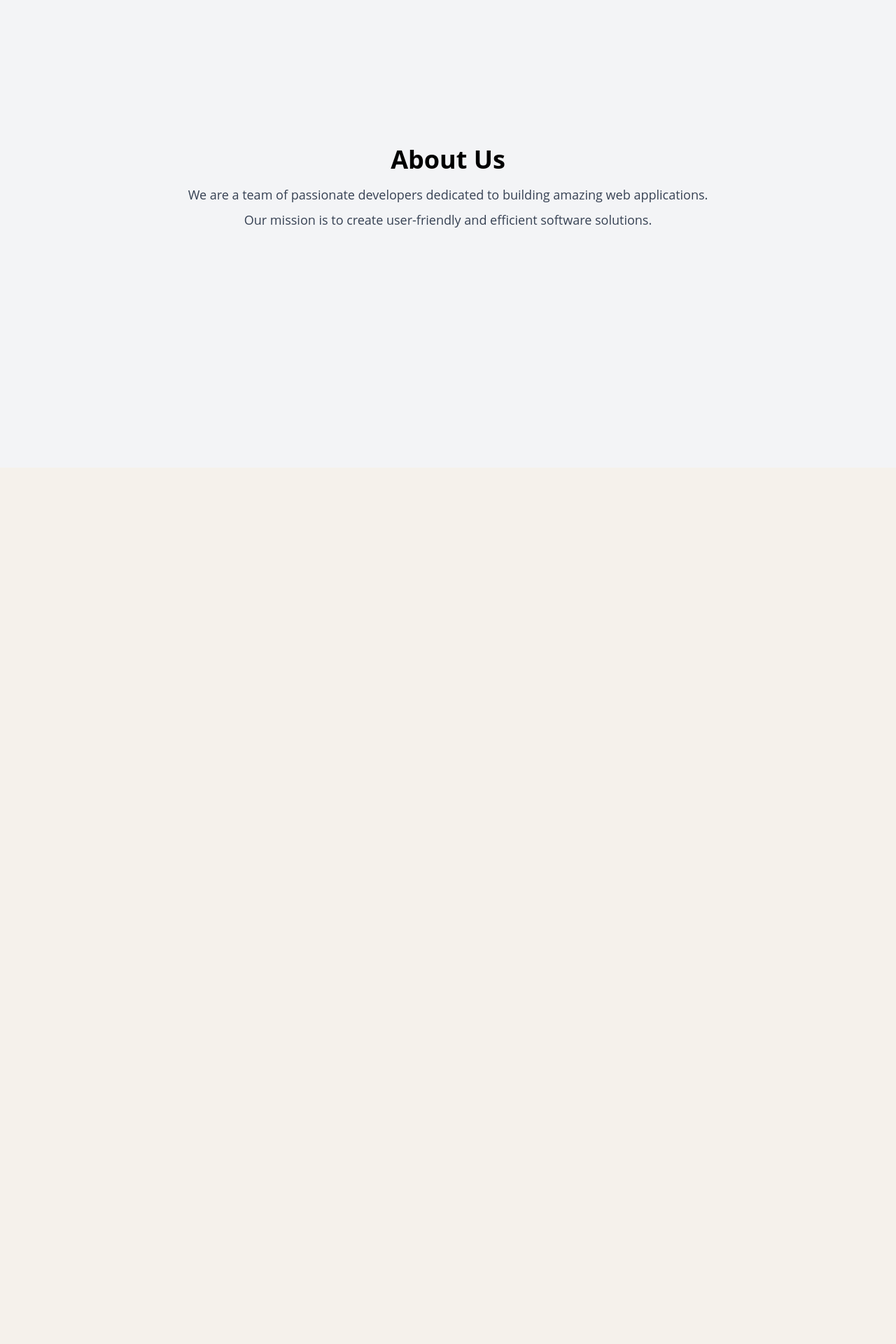
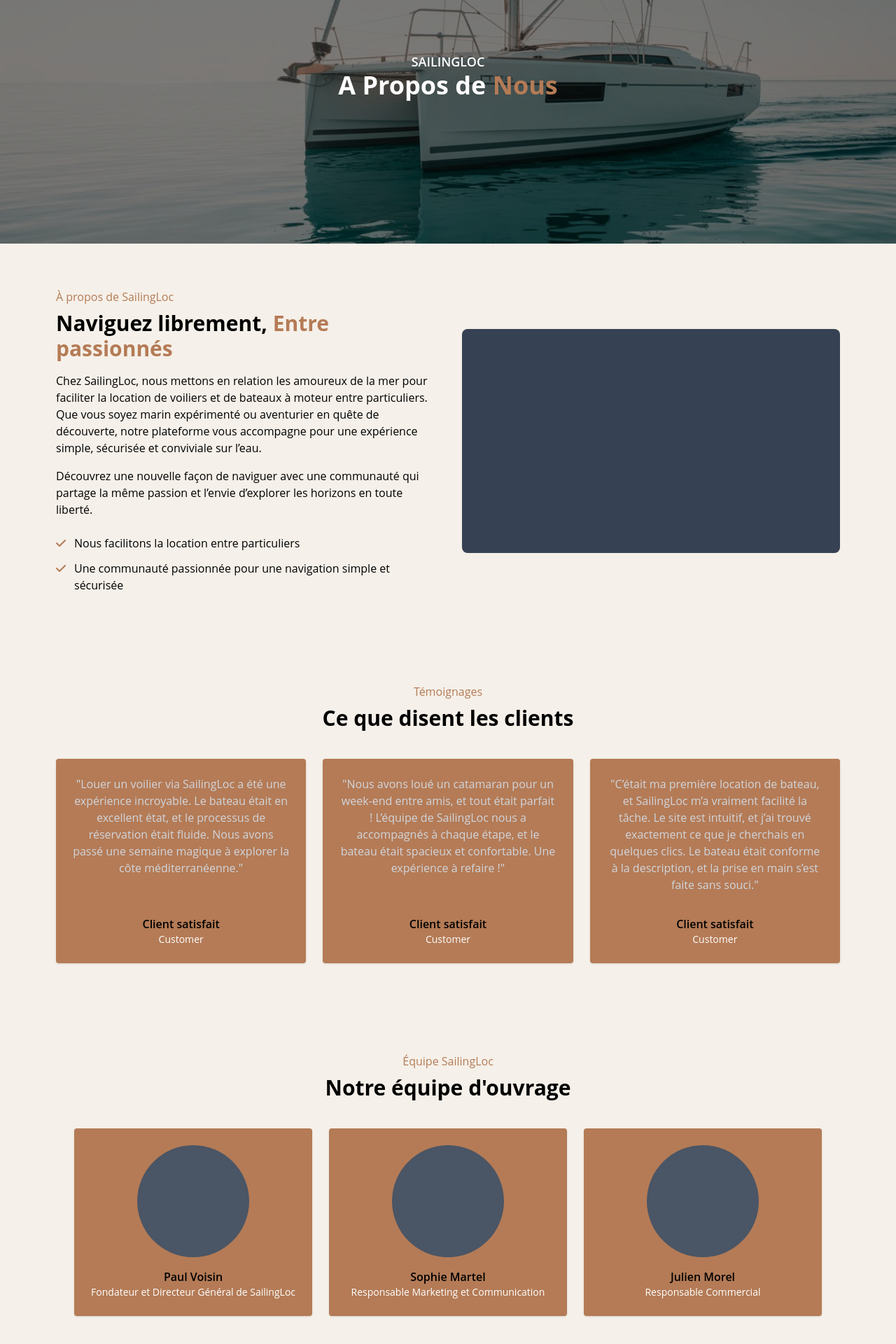
Before and after one commit to Yass8/DEVO23-G4-SAILINGLOC, a React (Vite) app in the folder front/: page /about in a window 1280 px wide. Shown: the part 132-2052 px from the top of the page at 70% size. Before the commit the page ends 800 px from the top, so only its background shows below. Built offline with nearby package versions, Linux system fonts and the light colour scheme; a web font is replaced by a local one.

Commit message:
feat: enhance About page with loading state, ScrollToTop component, and improved layout

```diff
--- a/front/src/Client/pages/About.jsx
+++ b/front/src/Client/pages/About.jsx
@@ -1,16 +1,85 @@
+import { useEffect, useState } from 'react';
+import ScrollToTop from '../components/ScrollToTop';
+import { FontAwesomeIcon } from '@fortawesome/react-fontawesome';
+import { faCheck } from '@fortawesome/free-solid-svg-icons';
 
-function About() {
+export default function About() {
+  const [loading, setLoading] = useState(true);
+
+  useEffect(() => {
+    const timer = setTimeout(() => setLoading(false), 1000);
+    return () => clearTimeout(timer);
+  }, []);
+
+  if (loading) {
+    return (
+      <div className="fixed inset-0 bg-black flex items-center justify-center z-50">
+        <div className="animate-spin rounded-full h-16 w-16 border-t-4 border-b-4 border-[#b47b56]"></div>
+      </div>
+    );
+  }
+
   return (
-    <div className="flex flex-col items-center justify-center h-screen bg-gray-100">
-      <h1 className="text-4xl font-bold mb-4">About Us</h1>
-      <p className="text-lg text-gray-700">
-        We are a team of passionate developers dedicated to building amazing web applications.
-      </p>
-      <p className="text-lg text-gray-700 mt-2">
-        Our mission is to create user-friendly and efficient software solutions.
-      </p>
+    <div className="bg-[#f5f0e9] text-black min-h-screen flex flex-col">
+      <ScrollToTop />
+
+      {/* Header Banner */}
+      <section className="h-[60vh] bg-cover bg-center flex flex-col justify-center items-center text-center relative" style={{ backgroundImage: "url('/images/hero.jpeg')" }}>
+        <div className="absolute inset-0 bg-black/50"></div>
+        <h6 className="text-lg text-white font-semibold z-10">SAILINGLOC</h6>
+        <h1 className="text-4xl text-white font-bold z-10">A Propos de <span className="text-[#b47b56]">Nous</span></h1>
+      </section>
+
+      {/* About Section */}
+      <section className="max-w-6xl mx-auto py-16 px-4 grid md:grid-cols-2 gap-10 items-center">
+        <div>
+          <h3 className="text-[#b47b56] mb-2">À propos de SailingLoc</h3>
+          <h2 className="text-3xl font-bold mb-4">Naviguez librement, <span className="text-[#b47b56]">Entre passionnés</span></h2>
+          <p className="mb-4">Chez SailingLoc, nous mettons en relation les amoureux de la mer pour faciliter la location de voiliers et de bateaux à moteur entre particuliers. Que vous soyez marin expérimenté ou aventurier en quête de découverte, notre plateforme vous accompagne pour une expérience simple, sécurisée et conviviale sur l’eau.</p>
+          <p className="mb-6">Découvrez une nouvelle façon de naviguer avec une communauté qui partage la même passion et l’envie d’explorer les horizons en toute liberté.</p>
+          <ul className="space-y-3">
+            {["Nous facilitons la location entre particuliers", "Une communauté passionnée pour une navigation simple et sécurisée"].map((text, idx) => (
+              <li key={idx} className="flex items-start">
+                <FontAwesomeIcon icon={faCheck} className="text-[#b47b56] mt-1 mr-3" />
+                <span>{text}</span>
+              </li>
+            ))}
+          </ul>
+        </div>
+        <div className="w-full h-80 bg-gray-700 rounded-lg"></div> {/* Placeholder image */}
+      </section>
+
+      {/* Testimonials Section */}
+      <section className="max-w-6xl mx-auto py-16 px-4 text-center">
+        <h3 className="text-[#b47b56] mb-2">Témoignages</h3>
+        <h2 className="text-3xl font-bold mb-10">Ce que disent les clients</h2>
+        <div className="grid md:grid-cols-3 gap-6">
+          {["Louer un voilier via SailingLoc a été une expérience incroyable. Le bateau était en excellent état, et le processus de réservation était fluide. Nous avons passé une semaine magique à explorer la côte méditerranéenne.", "Nous avons loué un catamaran pour un week-end entre amis, et tout était parfait ! L’équipe de SailingLoc nous a accompagnés à chaque étape, et le bateau était spacieux et confortable. Une expérience à refaire !", "C’était ma première location de bateau, et SailingLoc m’a vraiment facilité la tâche. Le site est intuitif, et j’ai trouvé exactement ce que je cherchais en quelques clics. Le bateau était conforme à la description, et la prise en main s’est faite sans souci."].map((text, idx) => (
+            <div key={idx} className="bg-[#b47b56] p-6 rounded shadow flex flex-col justify-between">
+              <p className="text-gray-300 mb-4">"{text}"</p>
+              <div className="mt-4">
+                <h6 className="font-semibold">Client satisfait</h6>
+                <p className="text-sm text-white">Customer</p>
+              </div>
+            </div>
+          ))}
+        </div>
+      </section>
+
+      {/* Team Section */}
+      <section className="max-w-6xl mx-auto py-16 px-4 text-center">
+        <h3 className="text-[#b47b56] mb-2">Équipe SailingLoc</h3>
+        <h2 className="text-3xl font-bold mb-10">Notre équipe d'ouvrage</h2>
+        <div className="grid md:grid-cols-3 gap-6">
+          {["Paul Voisin", "Sophie Martel", "Julien Morel"].map((name, idx) => (
+            <div key={idx} className="flex flex-col items-center bg-[#b47b56] p-6 rounded shadow">
+              <div className="w-40 h-40 bg-gray-600 rounded-full mb-4"></div> {/* Placeholder image */}
+              <h4 className="font-semibold">{name}</h4>
+              <p className="text-sm text-white">{idx === 0 ? "Fondateur et Directeur Général de SailingLoc" : idx === 1 ? "Responsable Marketing et Communication" : "Responsable Commercial"}</p>
+            </div>
+          ))}
+        </div>
+      </section>
     </div>
   );
 }
-
-export default About;
```
